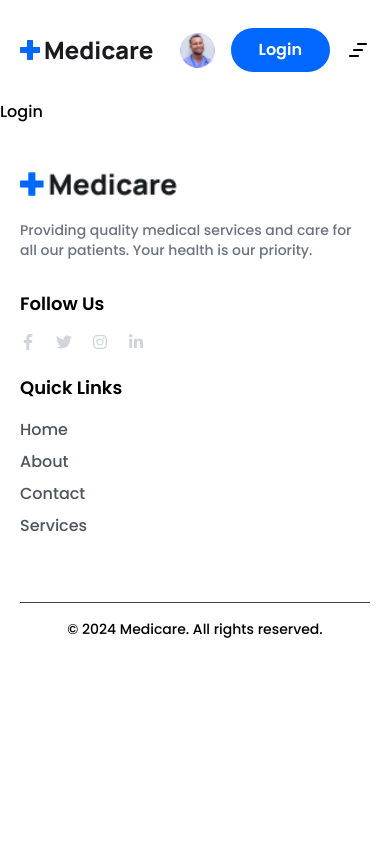
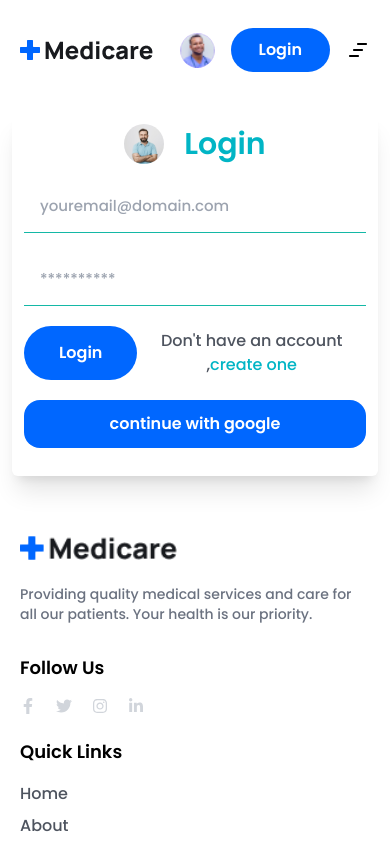
Before and after one commit to gnvvs-07/mern-HospitalManagementSystem, a React (Vite) app in the folder frontEnd/: page /login in a window 390 px wide. Shown: the top 844 px of the page. Built offline with nearby package versions, Linux system fonts and the light colour scheme; the HTML template or start-up script is replaced by a standard one.

Commit message:
login page UI only page complete responsiveness done - 100%

```diff
--- a/frontEnd/src/pages/Login.jsx
+++ b/frontEnd/src/pages/Login.jsx
@@ -1,7 +1,73 @@
-import React from 'react'
-
+import { useState } from "react";
+import avatar_img from "../assets/images/patient-avatar.png";
+import { Link } from "react-router-dom";
 export default function Login() {
+  const [FormData, setFormData] = useState({
+    // login function parameters
+    email: "",
+    password: "",
+  });
+  const handleChange = (e) => {
+    setFormData({ ...FormData, [e.target.name]: e.target.value });
+  };
   return (
-    <div>Login</div>
-  )
+    <section className="p-3 lg:p-1">
+      <div className="w-full max-w-[570px] mx-auto rounded-md shadow-xl p-3 md:p-10">
+        <div className="flex justify-center gap-[20px] items-center">
+          <img
+            src={avatar_img}
+            className="w-[40px] h-auto rounded-full"
+            alt=""
+          />
+          <h2 className="text-3xl text-center font-semibold text-irisBlueColor">
+            Login
+          </h2>
+        </div>
+        {/* login form */}
+        <form action="" className="py-4 md:py-0">
+          <div className="mb-5">
+            <input
+              type="email"
+              name="email"
+              id="email"
+              placeholder="youremail@domain.com"
+              className="placeholder:text-gray-400 w-full px-4 py-3 border-b border-solid border-teal-500 focus:outline-none focus:border-b-green-500 text-[15px] leading-7 cursor-text "
+              value={FormData.email} //setting the value as email
+              onChange={handleChange}
+              required
+            />
+          </div>
+          <div className="mb-5">
+            <input
+              type="password"
+              name="password"
+              id="password"
+              placeholder="**********"
+              className="placeholder:text-gray-400 w-full px-4 py-3 border-b border-solid border-teal-500 focus:outline-none focus:border-b-green-500 text-[15px] leading-7 cursor-text "
+              value={FormData.password} //setting the value as email
+              onChange={handleChange}
+              required
+            />
+          </div>
+          <div className="flex items-center justify-between">
+            <button className="btn mt-0">Login</button>
+            {/* link for register */}
+            <p className=" text-textColor text-center">
+              Don&apos;t have an account ,
+              <Link
+                to="/register"
+                className=" text-irisBlueColor hover:text-primaryColor"
+              >
+                create one
+              </Link>
+            </p>
+          </div>
+          {/* google auth */}
+          <button className="w-full outline-teal-500 rounded-2xl mt-5 font-semibold bg-primaryColor text-white p-3">
+            continue with google
+          </button>
+        </form>
+      </div>
+    </section>
+  );
 }
```
